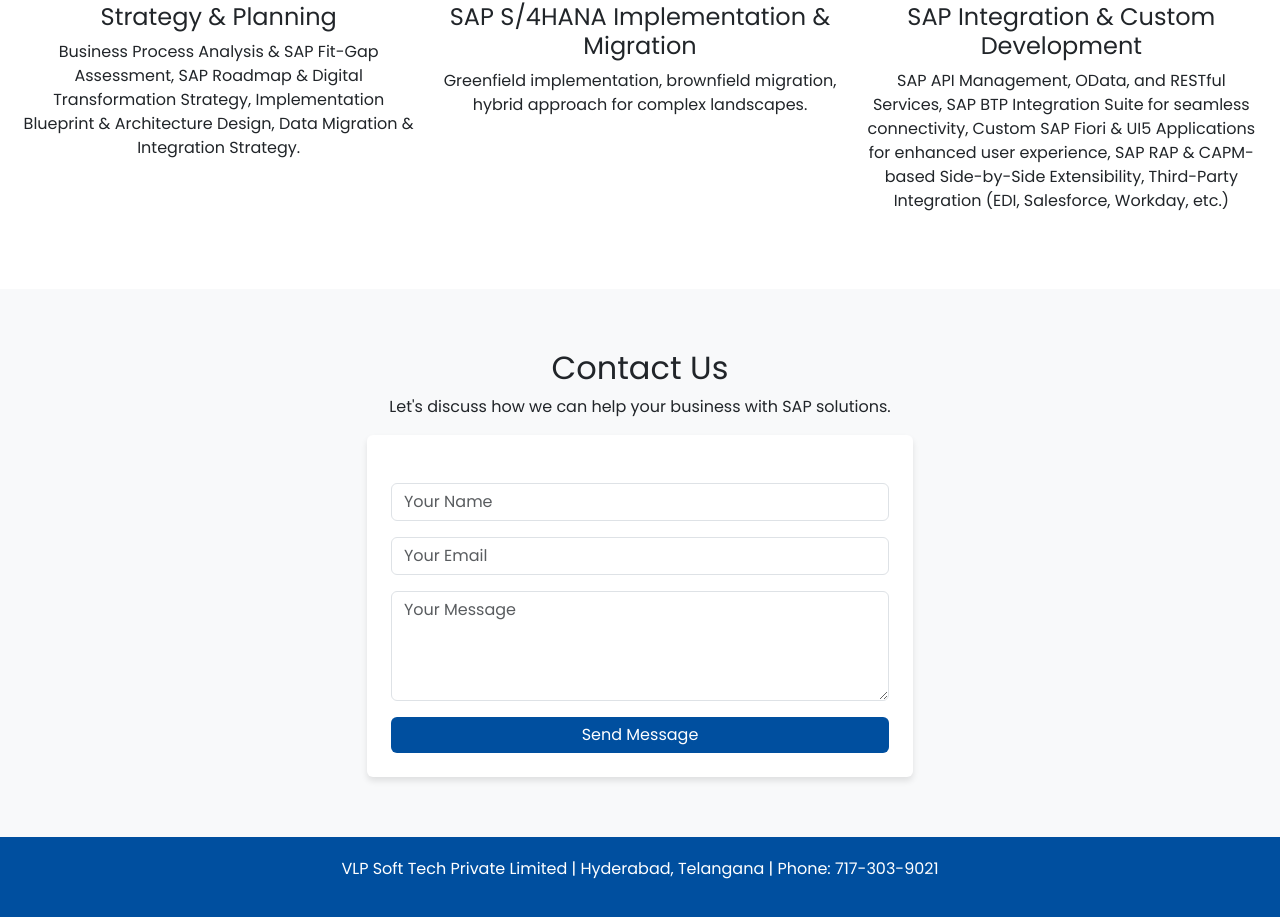
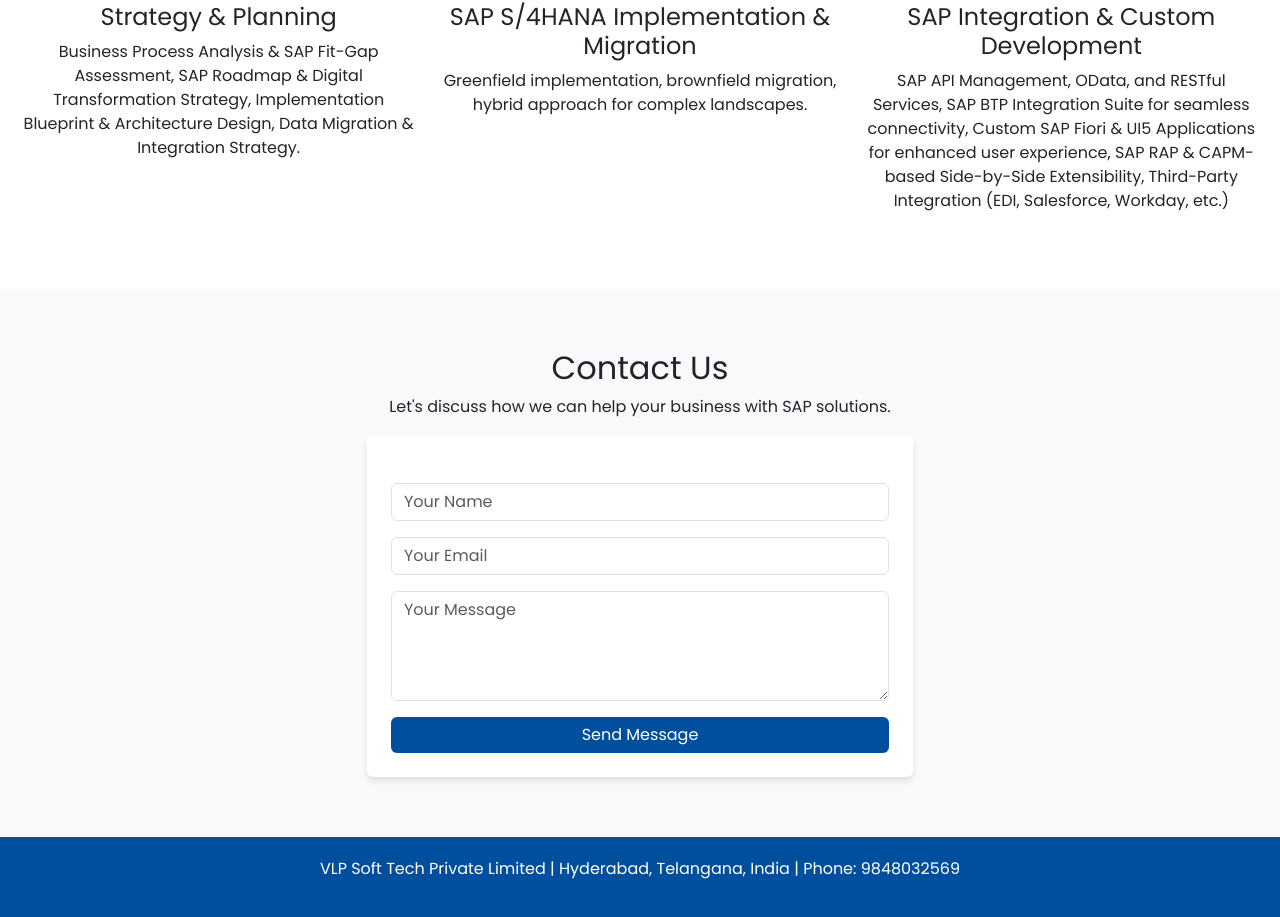
Before and after one commit to nmarla-r/consulting-website, a plain HTML site: page index.html in a window 1280 px wide. Shown: the part 1543-2460 px from the top of the page. Drawn offline with nearby package versions, Linux system fonts and the light colour scheme.

Commit message:
Update index.html

```diff
--- a/index.html
+++ b/index.html
@@ -121,7 +121,7 @@
 
     <!-- Footer Section -->
     <div class="footer">
-        <p>VLP Soft Tech Private Limited | Hyderabad, Telangana | Phone: 717-303-9021</p>
+        <p>VLP Soft Tech Private Limited | Hyderabad, Telangana, India | Phone: 9848032569</p>
     </div>
 
     <script src="https://cdn.jsdelivr.net/npm/bootstrap@5.3.0/dist/js/bootstrap.bundle.min.js"></script>
```
